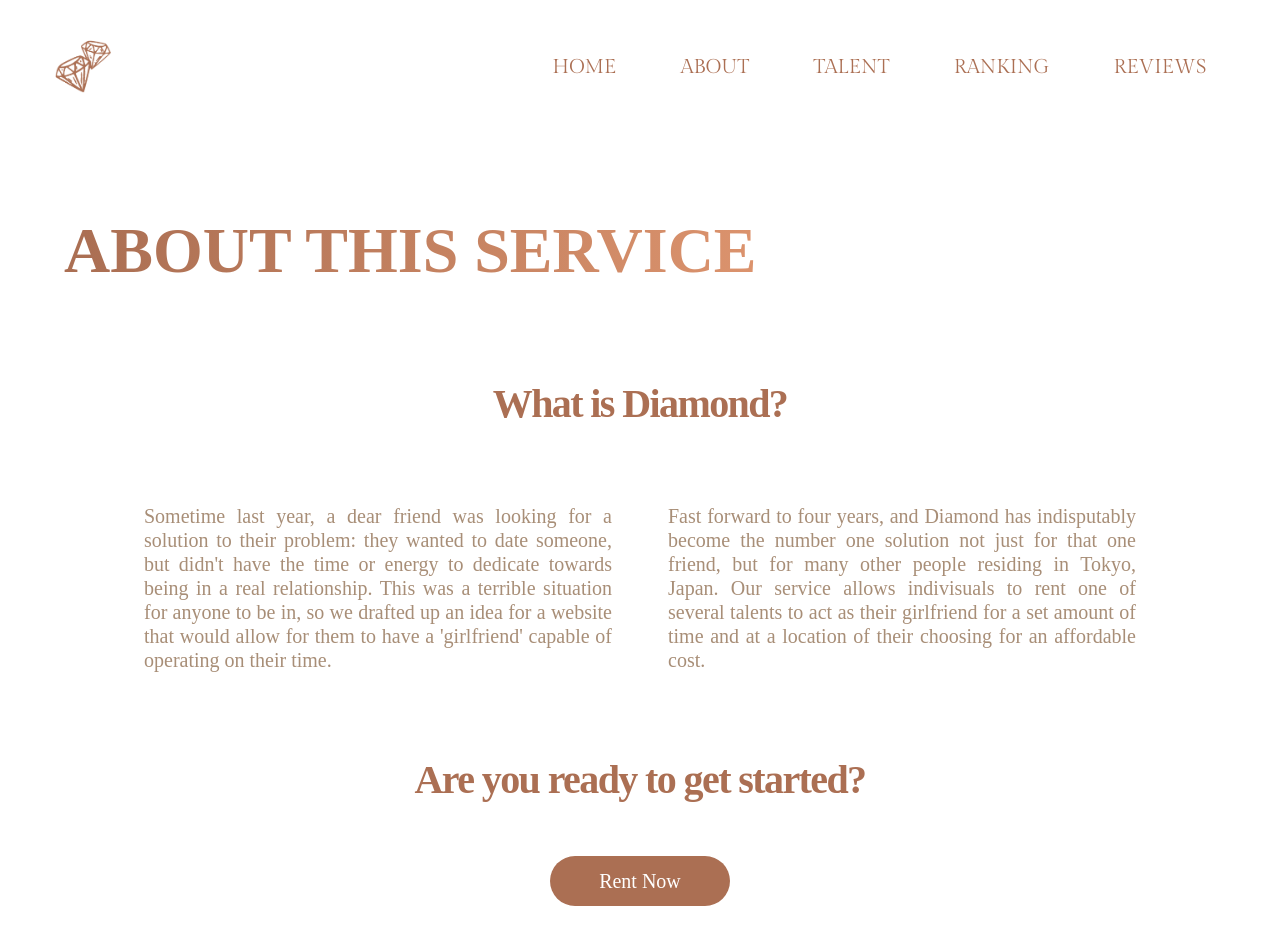
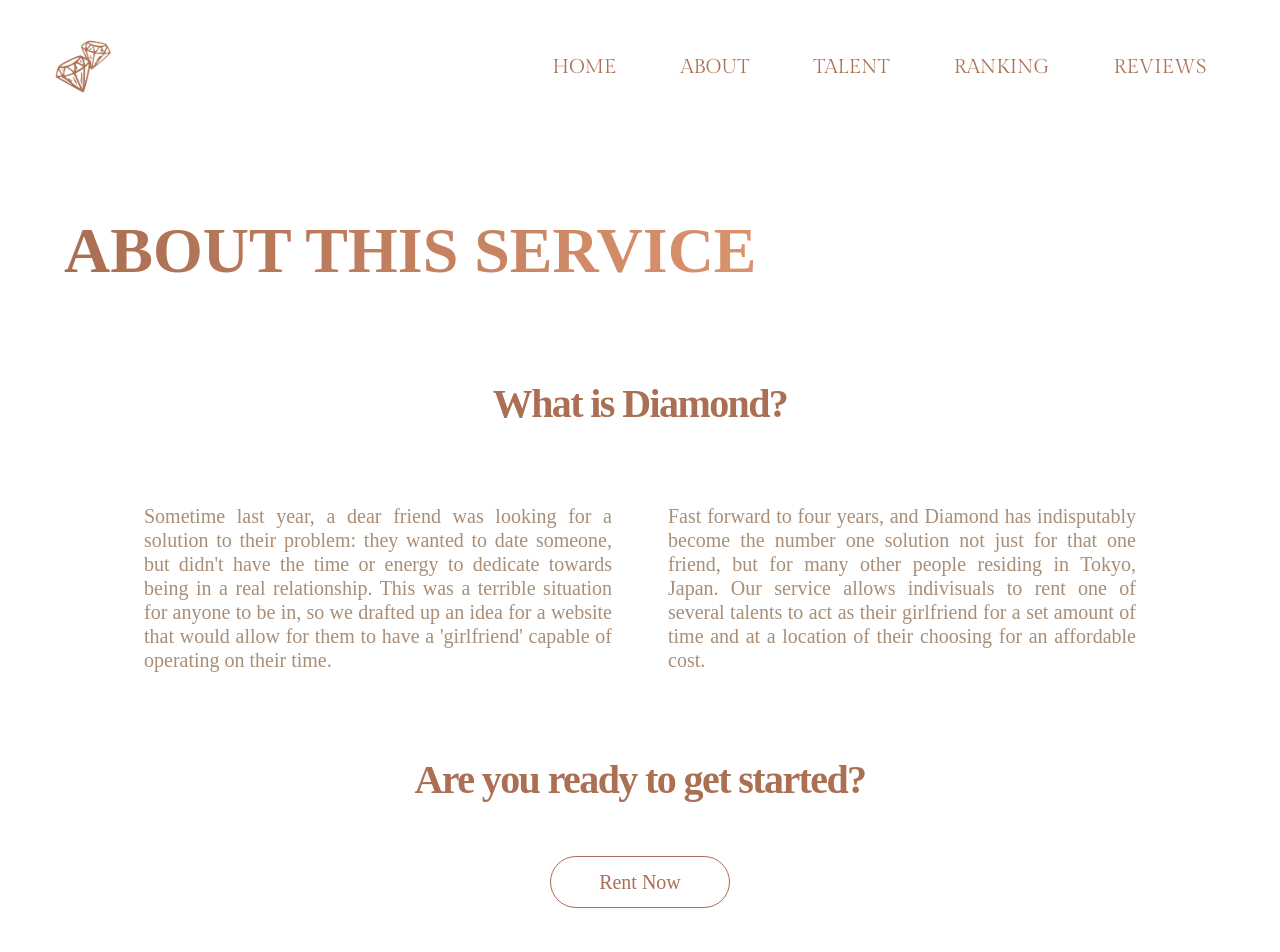
Before and after one commit to Bridgeot/Diamond, a React (Vite) app in the folder client/: page /about in a window 1280 px wide. Shown: the top 952 px of the page. Built offline with nearby package versions, Linux system fonts and the light colour scheme.

Commit message:
change content-btn styles

```diff
--- a/client/src/pages/about/about.css
+++ b/client/src/pages/about/about.css
@@ -34,13 +34,13 @@
 .about-content-btn button {
     margin: 1rem 0 0;
     padding: 0.938rem 1.25rem;
-    background: var(--secondary-color);
-    color: var(--color-white);
+    background: var(--color-white);
+    color: var(--secondary-color);
     font-family: inherit;
     font-size: 1.25rem;
     line-height: 1em;
     min-width: 11.25rem;
-    border: none;
     border-radius: 3rem;
+    border: 0.1rem solid var(--secondary-color);
     cursor: pointer;
 }
```
